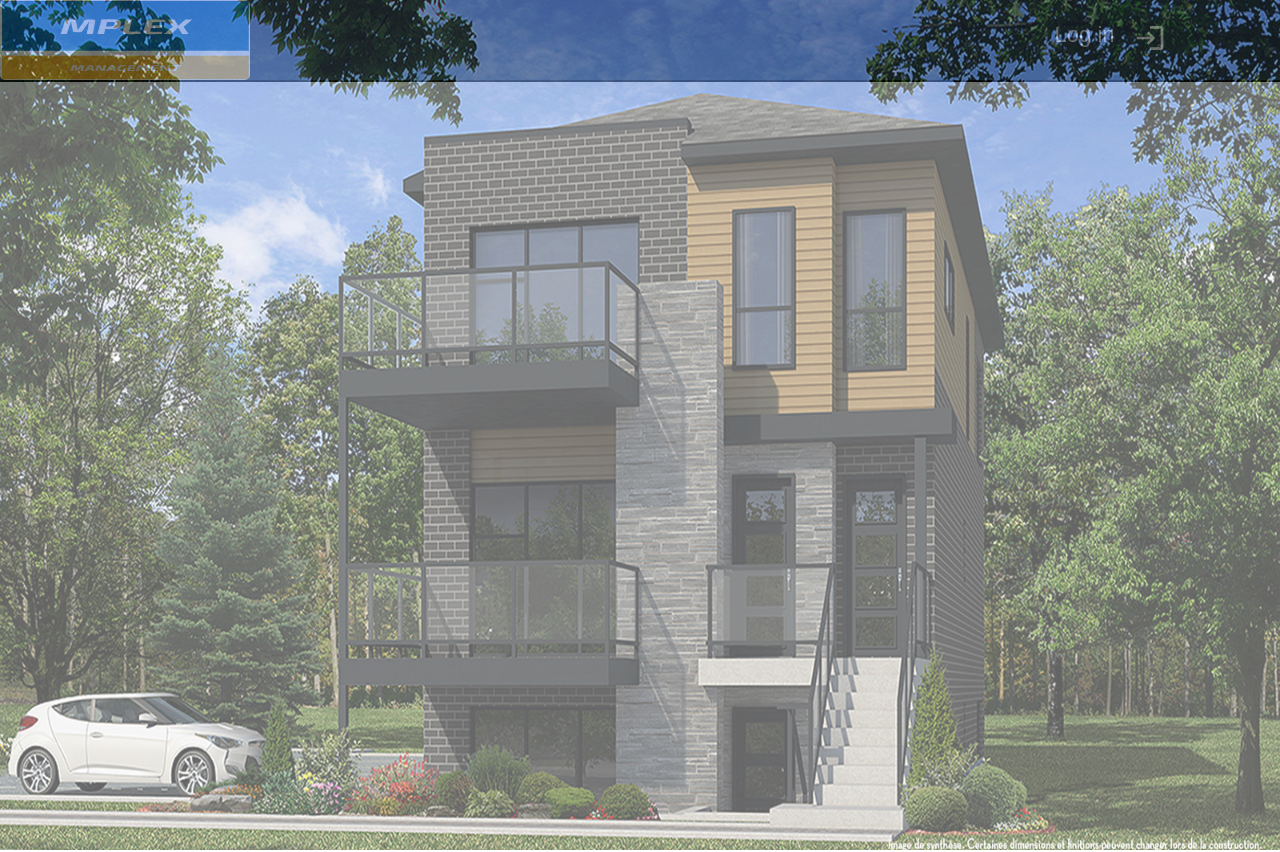
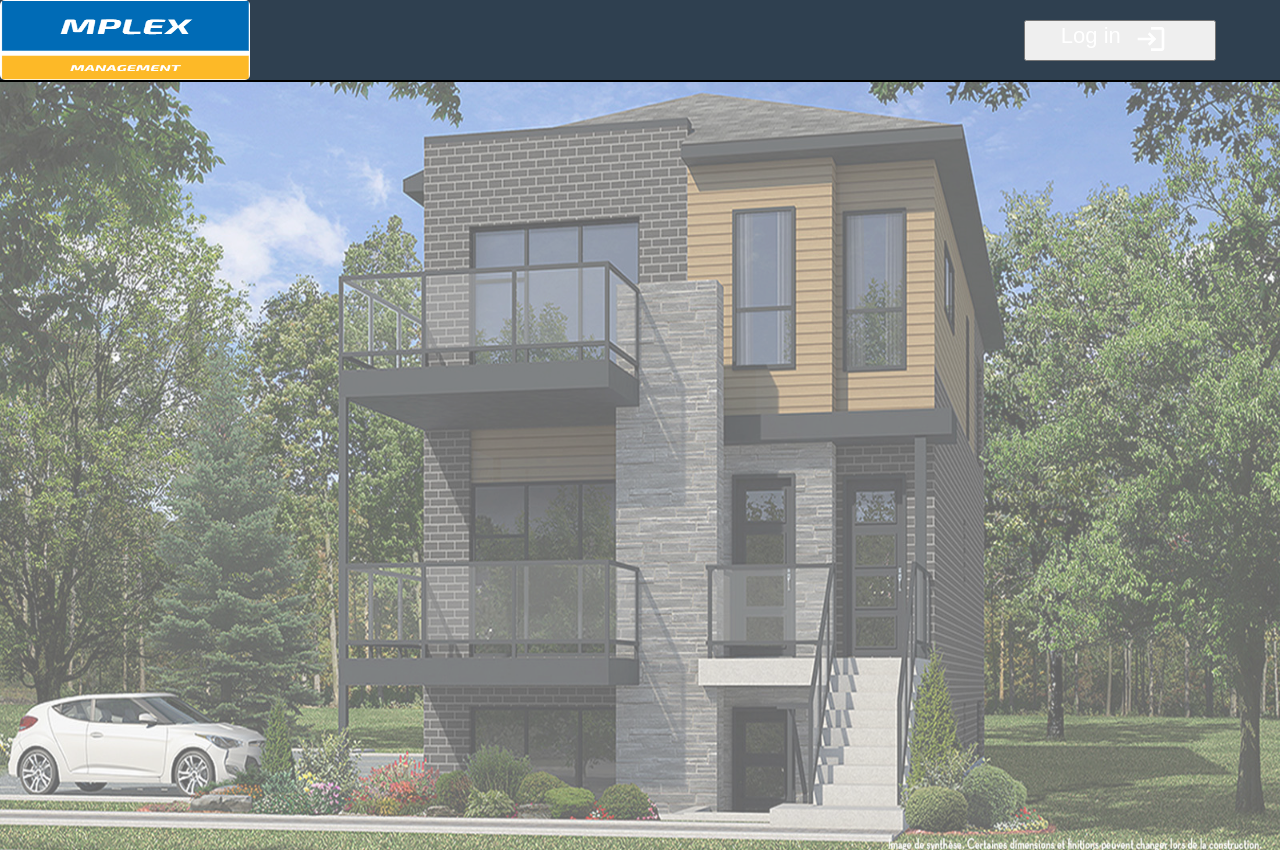
Before and after one commit to Thalie-L/finalProjectMplex, a React (Create React App) app in the folder client/: page /requests in a window 1280 px wide. Shown: the top 852 px of the page. Built offline with nearby package versions, Linux system fonts and the light colour scheme; no server answers.

Commit message:
Update LoginLogoutButton,Payment,Request user

```diff
--- a/client/src/App.js
+++ b/client/src/App.js
@@ -50,7 +50,7 @@ const App = () => {
       <GlobalStyle />
       <Router>
         <Login />
-        {role === "Admin" && <Sidebar />}
+        {isAuthenticated && <Sidebar />}
 
         <Switch>
           <Route exact path="/"></Route>
--- a/client/src/component/Login.js
+++ b/client/src/component/Login.js
@@ -10,7 +10,7 @@ import { useAuth0 } from "@auth0/auth0-react";
 
 export const Login = () => {
     const { user, isAuthenticated, isLoading } = useAuth0();
-
+    console.log(user,isAuthenticated)
   return (
       <>
     <Wrapper>
@@ -45,7 +45,7 @@ export const Login = () => {
 const Wrapper = styled.div`
 
  position:fixed;
- z-index:1;
+ z-index:6;
  top:0;
 
 
--- a/client/src/component/LoginButton.js
+++ b/client/src/component/LoginButton.js
@@ -19,12 +19,14 @@ export const LoginButton = () => {
 //<button onClick={() => loginWithRedirect()}>Log In</button>
 export default LoginButton;
 
-const Wrapper = styled.div`
+const Wrapper = styled.button`
+z-index:4;
  width: 15%;
  display: flex;
  flex-direction: row;
  justify-content: center;
  margin-right:5%;
+
 
  &:hover {
     cursor: pointer;
@@ -32,7 +34,7 @@ const Wrapper = styled.div`
 
 `;
 
-const Title = styled.div `
+const Title = styled.span `
 width: 70px;
 font-size: 22px;
 margin-right: 5%;
--- a/client/src/component/LogoutButton.js
+++ b/client/src/component/LogoutButton.js
@@ -5,6 +5,7 @@ import { useAuth0 } from "@auth0/auth0-react";
 
 const LogoutButton = () => {
   const { logout } = useAuth0();
+
 
   return (
 
@@ -16,19 +17,21 @@ const LogoutButton = () => {
     </Icon>
 
     </Wrapper>
-    <button onClick={() => logout({ returnTo: window.location.origin })}>
-      Log Out
-    </button>
+
     </>
   );
 };
 /*
+ <button onClick={() => logout({ returnTo: window.location.origin })}>
+      Log Out
+    </button>
 
     */
 
 export default LogoutButton;
 
 const Wrapper = styled.div`
+z-index:4;
  width: 15%;
  display: flex;
  flex-direction: row;
--- a/client/src/component/Payments.js
+++ b/client/src/component/Payments.js
@@ -113,13 +113,13 @@ export const Payments = () => {
     <Wrapper>
         <DivBtn>
       <Header>
-        <Btn onClick={handleClickViewLate}> View Payments </Btn>
+        {role==="Admin" && <Btn onClick={handleClickViewLate}> View Payments </Btn>}
         <Btn onClick={handleClickAdd}>Add Payments</Btn>
       </Header>
       </DivBtn>
       <Main>
           {tenants && role==="Admin" && option==="View" &&<div>Late payments</div>}
-        {tenants && role==="Admin" && option==="View" &&
+        { tenants && role==="Admin" && option==="View" &&
           tenants.map((tenant, key) => {
 
             return (
--- a/client/src/component/Request.js
+++ b/client/src/component/Request.js
@@ -59,7 +59,8 @@ export const Request = () => {
     formData.date = d.getFullYear().toString()+"-"+
     d.getMonth()+"-"+d.getDay().toString();
     formData.idOwner = currentUser.idOwner;
-      fetch("/api/request", {
+    formData.idUser = currentUser._id;
+      fetch("/api/requests", {
         method: "POST",
         body: JSON.stringify(formData),
         headers: {
@@ -80,7 +81,7 @@ export const Request = () => {
         <Header>
             <DivBtn>
           {role==="Admin" && <Btn onClick={handleClickView}> View Requests</Btn>}
-          {role==="Admin" && <Btn onClick={handleClickAdd}>Add Requests</Btn>}
+          {role==="User" && <Btn onClick={handleClickAdd}>Add Requests</Btn>}
           </DivBtn>
         </Header>
         <Main>
@@ -116,7 +117,7 @@ export const Request = () => {
             })}
             </DivRequests>
 
-          {option === "Add" && role==="Admin" &&(
+          {option === "Add" && role==="User" &&(
             <>
                 <Container>
                 <Span>Request:</Span>
```
